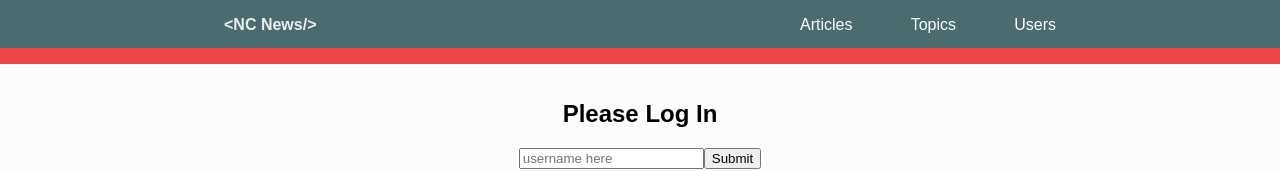
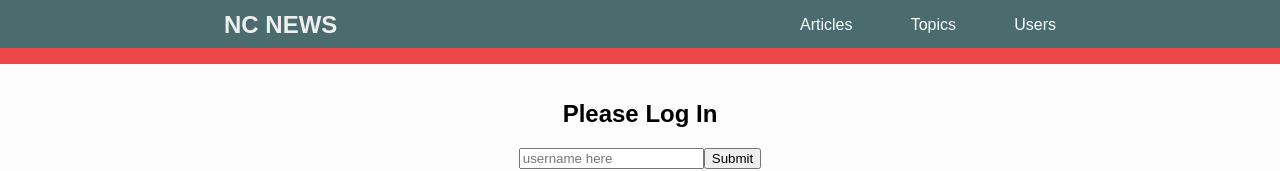
Before and after one commit to E-Randz/NC-News-FE, a React (Create React App) app: page / in a window 1280 px wide. Shown: the top 171 px of the page. Built offline with nearby package versions, Linux system fonts and the light colour scheme.

Commit message:
resize logo in header

```diff
--- a/src/components/Logo.jsx
+++ b/src/components/Logo.jsx
@@ -3,7 +3,7 @@ import '../styles/Logo.css';
 import { Link } from '@reach/router';
 
 const Logo = () => <div className="Header-logo">
-      <h1><Link to="/">{'<NC News/>'}</Link></h1>
+      <h1><Link to="/">{'NC NEWS'}</Link></h1>
     </div>
 
 
--- a/src/styles/Logo.css
+++ b/src/styles/Logo.css
@@ -1,6 +1,6 @@
 .Header-logo h1 {
   color: var(--lightgrey);
-  font-size: 1em;
+  font-size: 1.5em;
   white-space: nowrap;
   margin-left: 5vw;
 }
```
